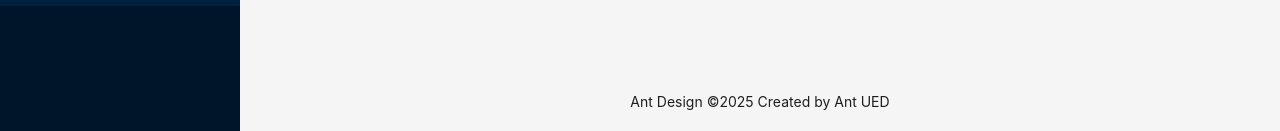
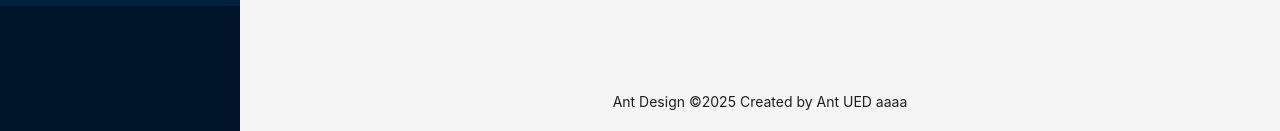
Before and after one commit to hertzberg205020/science-park-management-system, a React (Vite) app: page / in a window 1280 px wide. Shown: the part 794-925 px from the top of the page. Built offline with nearby package versions, Linux system fonts and the light colour scheme; no server answers; sample sign-in values are in the browser's storage.

Commit message:
style(home): 調整Layout的最小高度屬性

```diff
--- a/src/pages/home/index.tsx
+++ b/src/pages/home/index.tsx
@@ -14,8 +14,9 @@ const Home: React.FC = () => {
   } = theme.useToken();
 
   return (
-    <Layout style={{ minHeight: '100vh' }}>
+    <Layout style={{ minHeight: '100%' }}>
       <Sider
+        // style={{ maxHeight: '100vh', overflow: 'auto' }}
         width={240}
         collapsible
         collapsed={collapsed}
@@ -41,6 +42,7 @@ const Home: React.FC = () => {
         </Content>
         <Footer style={{ textAlign: 'center' }}>
           Ant Design ©{new Date().getFullYear()} Created by Ant UED
+          aaaa
         </Footer>
       </Layout>
     </Layout>
```
